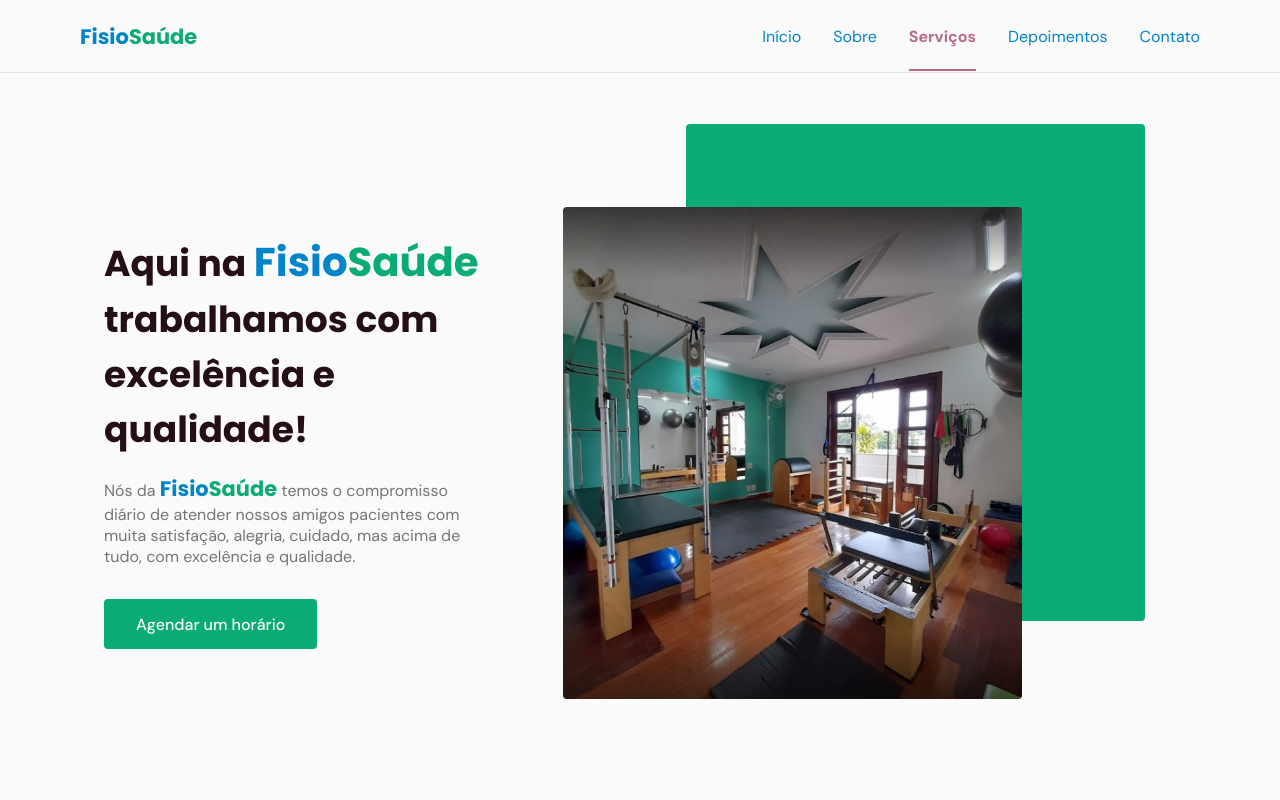
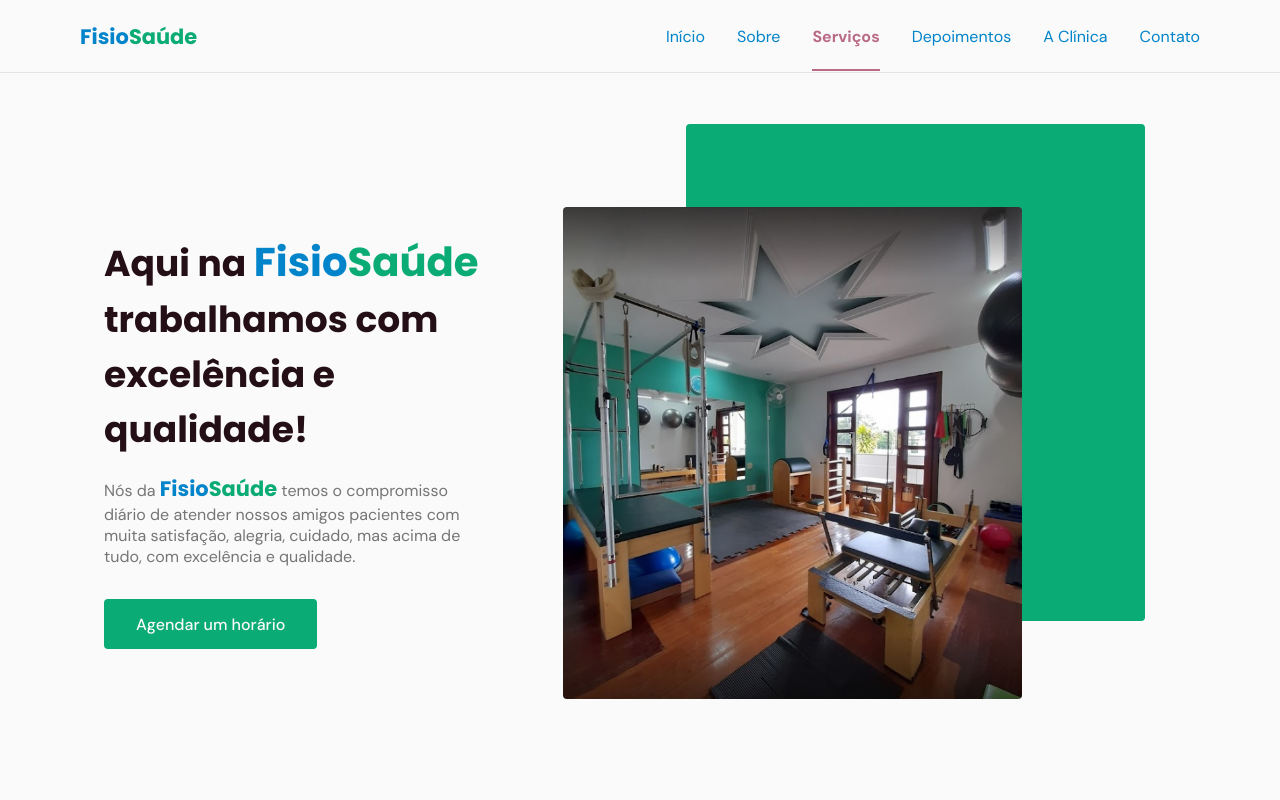
Before and after one commit to douglasabnovato/saude, a plain HTML site: page index.html in a window 1280 px wide. Shown: the top 800 px of the page. Drawn offline with nearby package versions, Linux system fonts and the light colour scheme; files whose address does not match are found by name.

Commit message:
header de navegação

```diff
--- a/index.html
+++ b/index.html
@@ -26,6 +26,7 @@
             <li><a class="title" href="#about">Sobre</a></li>
             <li><a class="title" href="#services">Serviços</a></li>
             <li><a class="title" href="#testimonials">Depoimentos</a></li>
+            <li><a class="title" href="#dependencies">A Clínica</a></li>
             <li><a class="title" href="#contact">Contato</a></li>
           </ul>
         </div>
```
